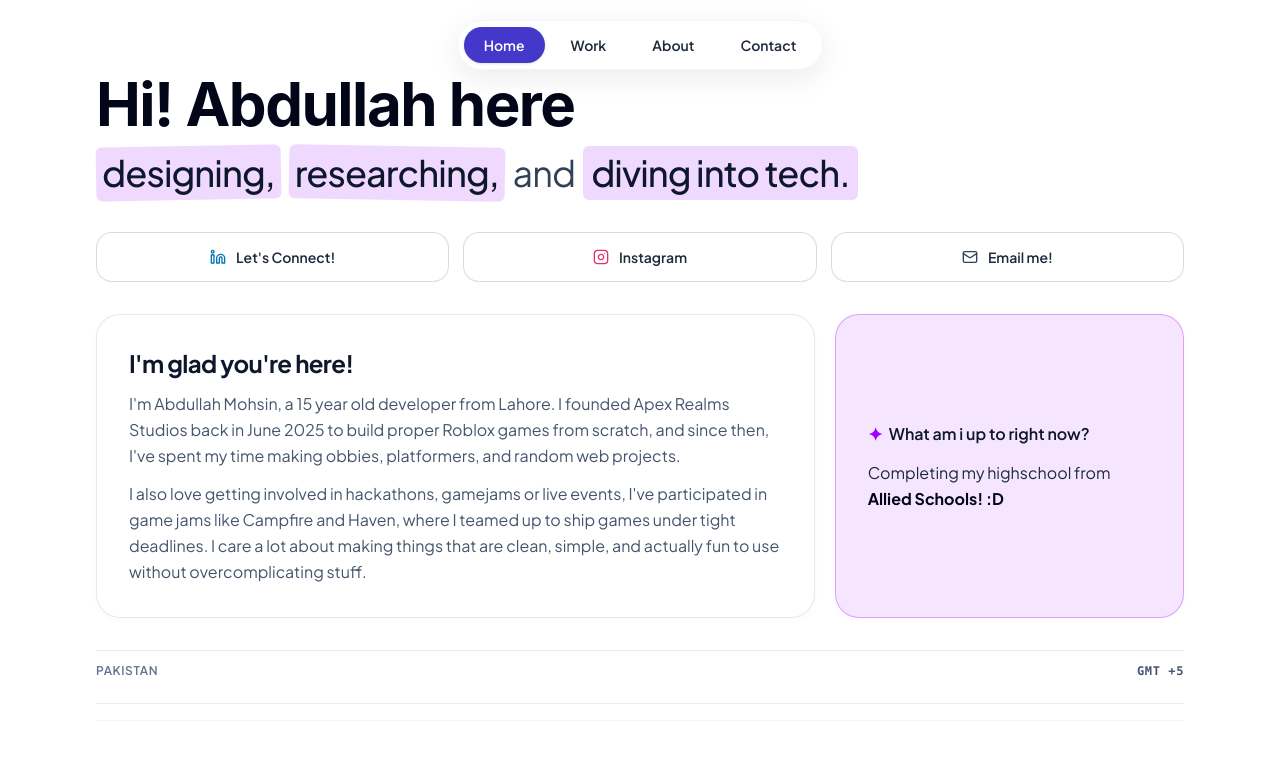
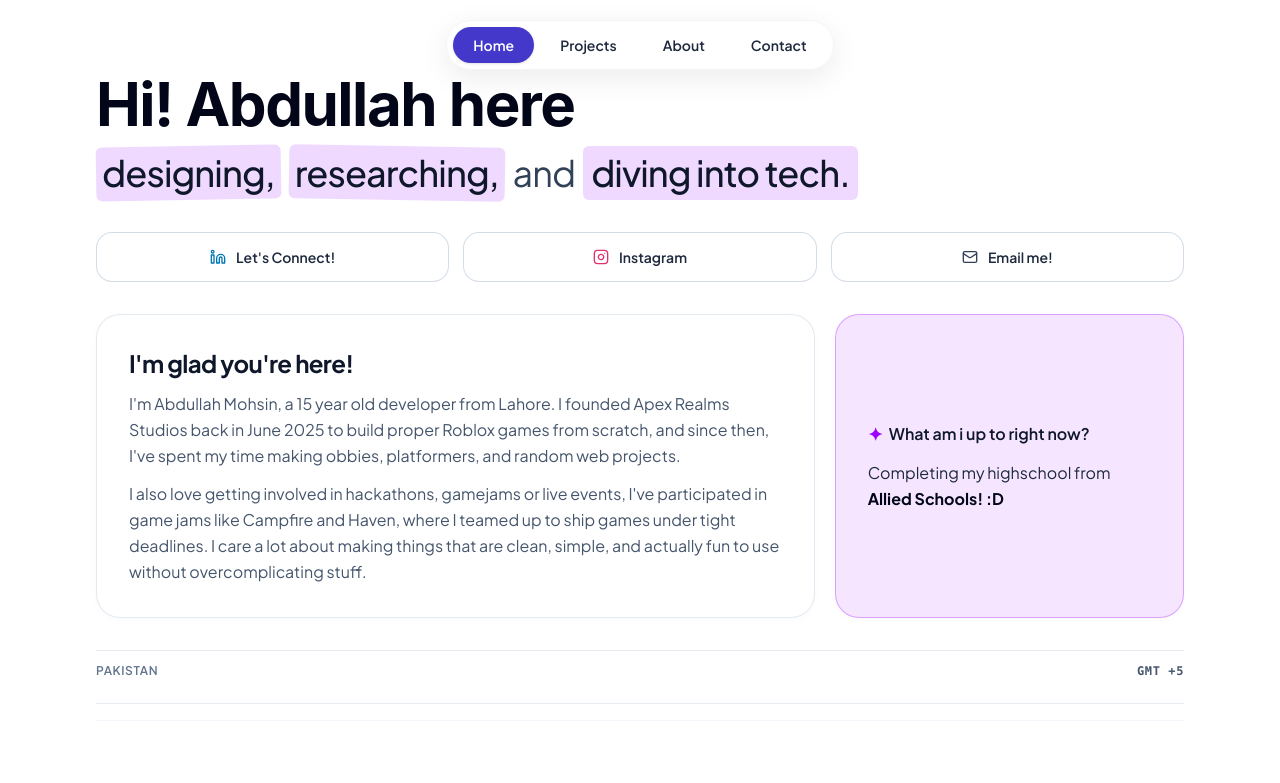
Before and after one commit to Abdidev1/Abdullah-Mohsin, a React (Vite) app: page / in a window 1280 px wide. Shown: the top 783 px of the page. Built offline with nearby package versions, Linux system fonts and the light colour scheme; a web font is replaced by a local one.

Commit message:
style: update nav item from Work to Projects

```diff
--- a/src/components/Navbar.tsx
+++ b/src/components/Navbar.tsx
@@ -37,7 +37,7 @@ export const Navbar: React.FC<NavbarProps> = ({
 
   const navItems = [
     { id: 'home', label: 'Home' },
-    { id: 'work', label: 'Work' },
+    { id: 'projects', label: 'Projects' },
     { id: 'about', label: 'About' },
   ];
 
```
